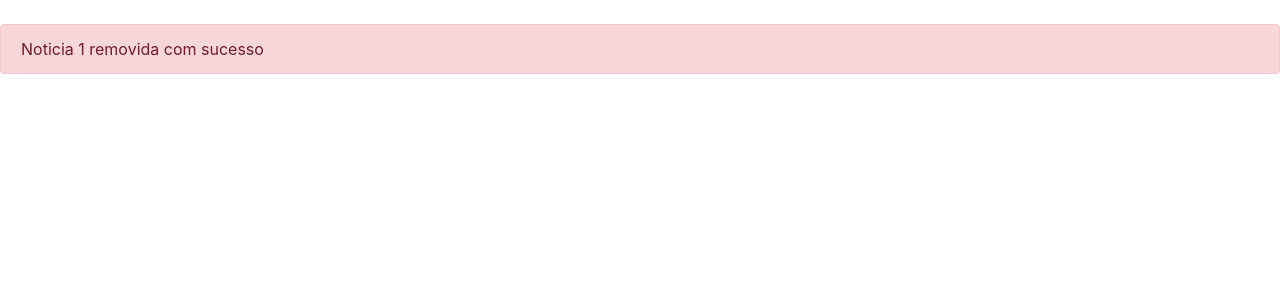
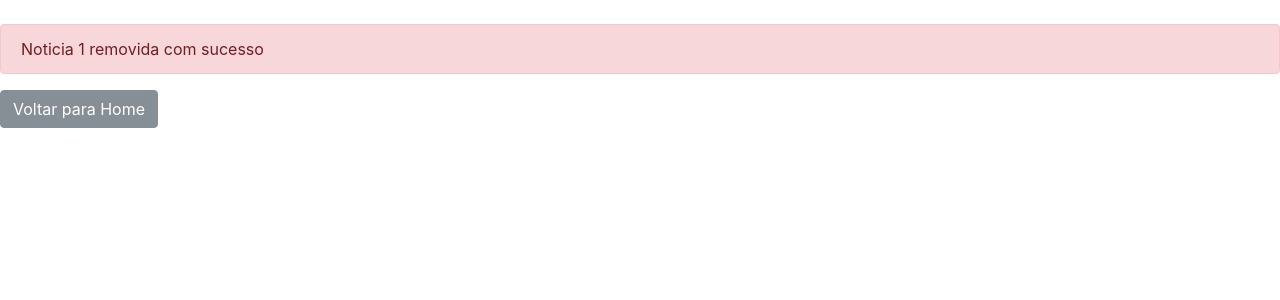
Before and after one commit to henrique221/intro-flask, a Flask app: template templates/noticia_removida.html in a window 1280 px wide. Shown: the part 56-356 px from the top of the page. Run offline with Flask 2, Linux system fonts and the light colour scheme; the template is opened without the code that fills it: most values are stand-ins (such as "Sample title", 1, 10 or a date in 2020); some libraries are stand-ins or nearby versions.

Commit message:
Adding link to back to home

```diff
--- a/templates/noticia_removida.html
+++ b/templates/noticia_removida.html
@@ -5,7 +5,11 @@
 {% endblock %}
 
 {% block content %}
-    <div class="alert alert-danger" role="alert">
-        Noticia {{noticia_id}} removida com sucesso
+    <div class="cointainer">
+        <div class="alert alert-danger" role="alert">
+            Noticia {{noticia_id}} removida com sucesso
+        </div>
+
+        <a href="{{ url_for('index') }}" class="btn btn-secondary">Voltar para Home</a>
     </div>
 {% endblock %}
```
